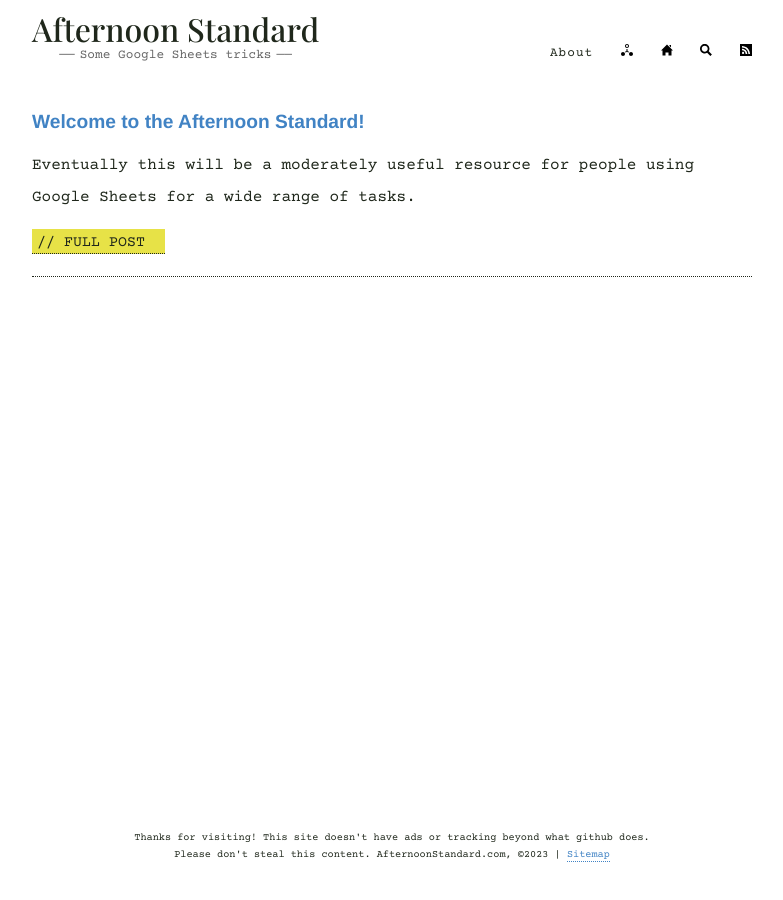
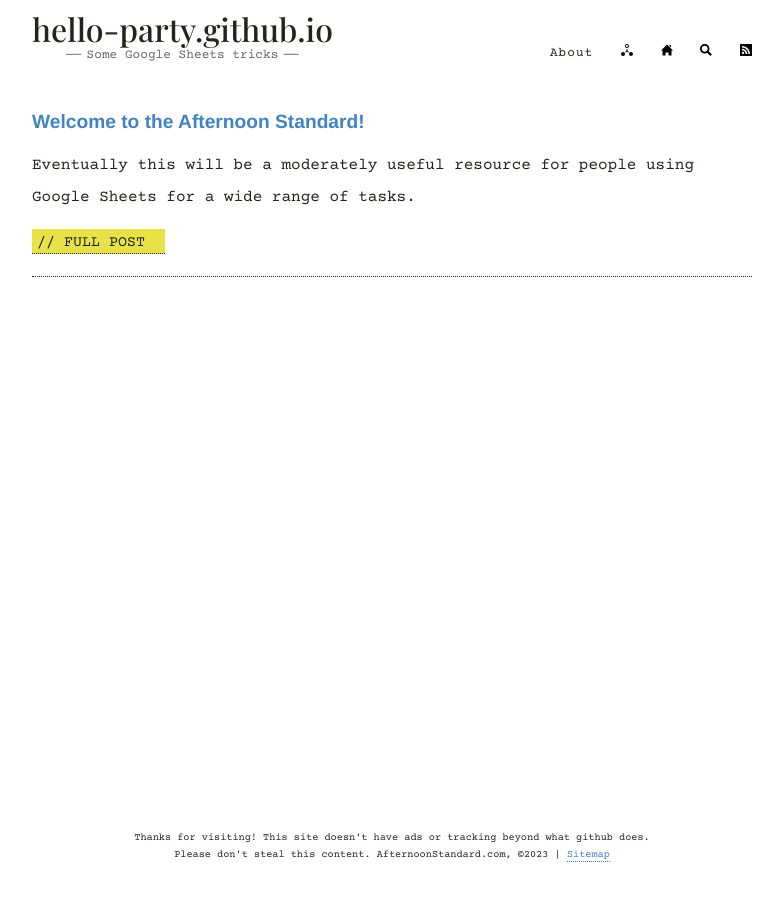
Before and after one commit to boringparty/hello-party.github.io, a Jekyll site: the page built from index.html, in a window 1280 px wide. Shown: the whole page, without its empty margins (248-1031 px from the left). Built offline with Jekyll 4.4.1, drawn with Linux system fonts in a browser that asks for light colours; the list of posts is cut into pages by our own code.

Commit message:
Update default.html

```diff
--- a/_layouts/default.html
+++ b/_layouts/default.html
@@ -24,7 +24,7 @@
             <!--<a href="{{ site.baseurl }}/" class="site-avatar"><img src="{{ site.baseurl }}{{ site.avatar }}" alt="{{ site.title }}" /></a>-->
 
             <div class="site-info" role="Site Name and Description">
-              <a href="{{ site.baseurl }}/"><h1 class="site-name">Afternoon Standard</h1></a>
+              <a href="{{ site.baseurl }}/"><h1 class="site-name">{{ site.title }}</h1></a>
               <p class="site-description">{{ site.description }}</p>
             </div>
 
```
